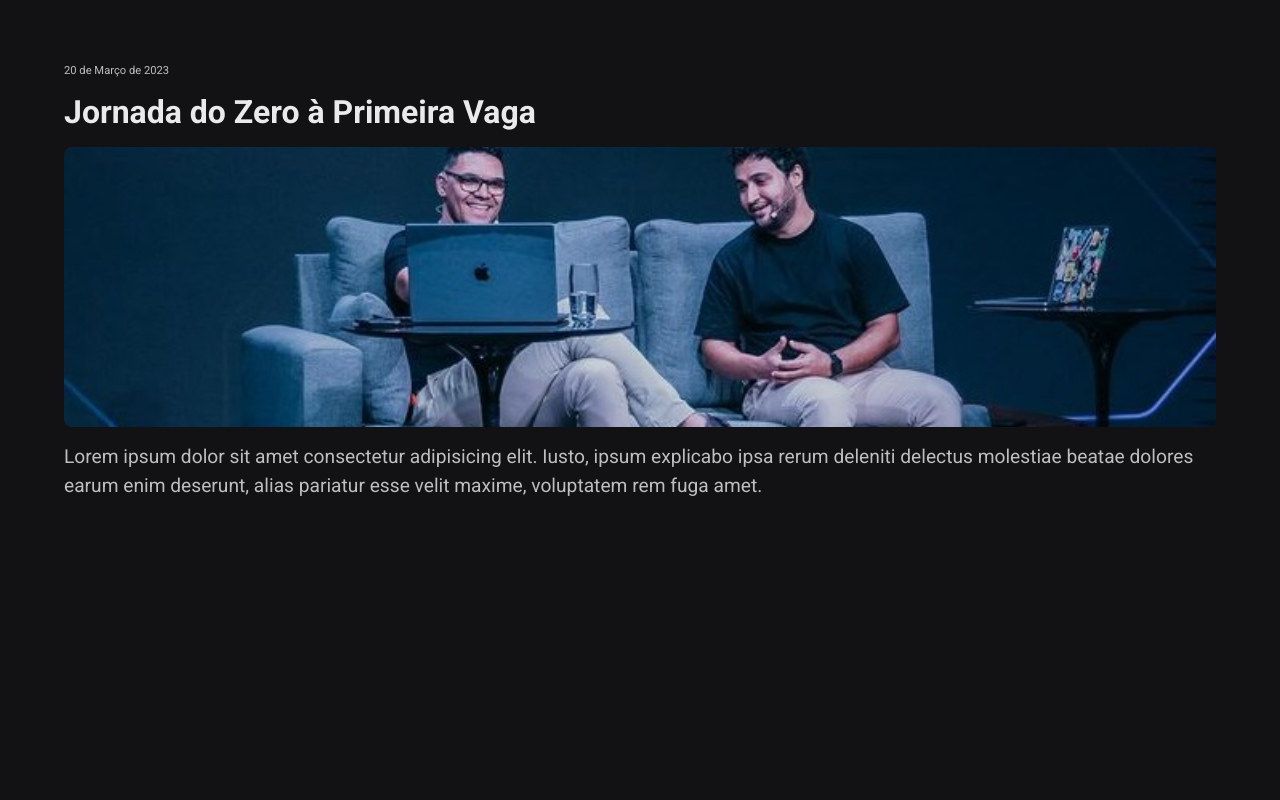
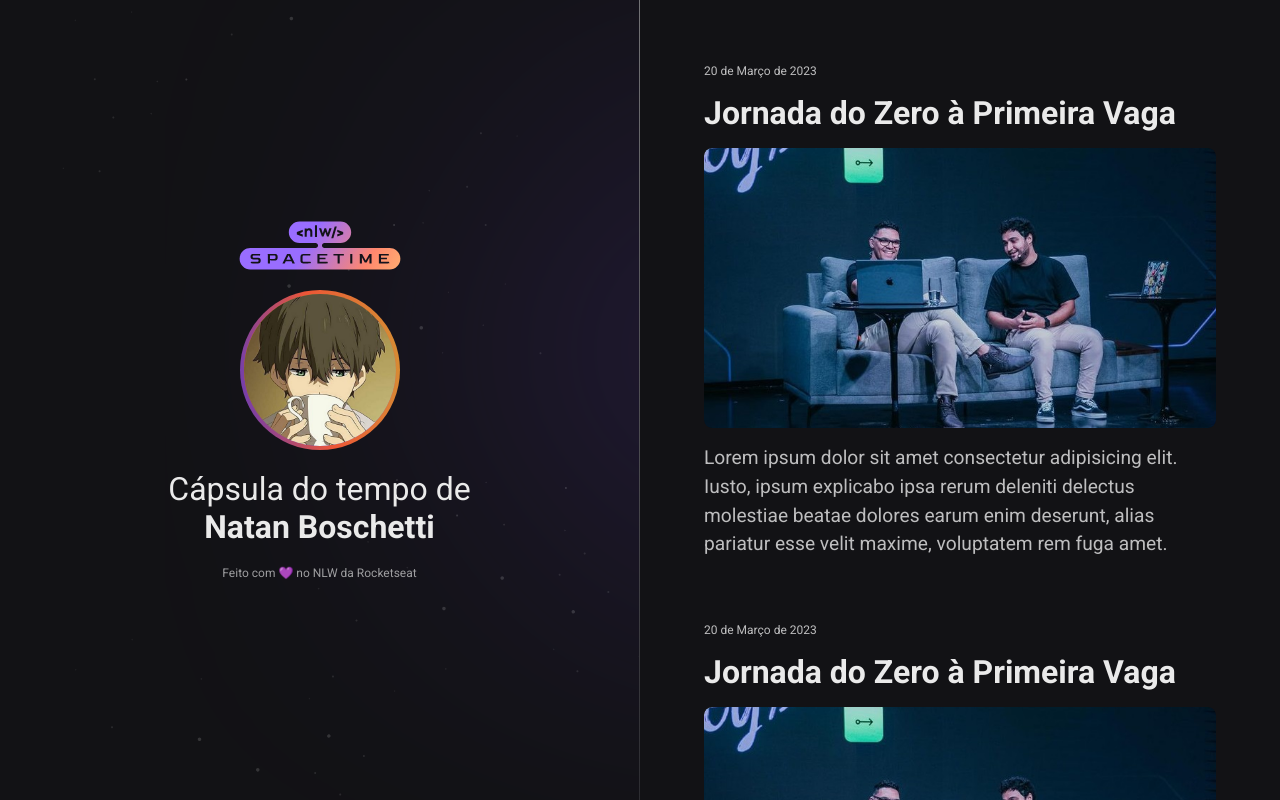
Before and after one commit to natanboschetti/nlwspacetime-explorer, a plain HTML site: page index.html in a window 1280 px wide. Drawn offline with Linux system fonts and the light colour scheme; a web font is replaced by a local one.

Commit message:
aula03 + aula04 completo

```diff
--- a/index.html
+++ b/index.html
@@ -12,11 +12,29 @@
   <title>NLW Spacetime</title>
 </head>
 <body>
+  <aside>
+    <img src="assets/logo.svg" alt="Logo NLW Spacetime">
+    <img class="perfil-image" src="assets/profile-50228765-3590-4431-9c4a-80d8d7bb6aea-1682713387684.jpg" alt="Imagem de Perfil">
+    <p>
+      Cápsula do tempo de <strong>Natan Boschetti</strong>
+    </p>
+    <span>Feito com 💜 no NLW da Rocketseat</span>
+  </aside>
   <nav>
     <a href="#" target="_blank" class="memory">
       <small>20 de Março de 2023</small>
       <h1>Jornada do Zero à Primeira Vaga</h1>
-      <img src="assets/jornada.png" alt="Rodrigo e Mayk apresentando o evento Jornada do Zero à Primeira Vaga">
+      <div>
+        <img src="assets/jornada.png" alt="Rodrigo e Mayk apresentando o evento Jornada do Zero à Primeira Vaga">
+      </div>
+      <p>Lorem ipsum dolor sit amet consectetur adipisicing elit. Iusto, ipsum explicabo ipsa rerum deleniti delectus molestiae beatae dolores earum enim deserunt, alias pariatur esse velit maxime, voluptatem rem fuga amet.</p>
+    </a>
+    <a href="#" target="_blank" class="memory">
+      <small>20 de Março de 2023</small>
+      <h1>Jornada do Zero à Primeira Vaga</h1>
+      <div>
+        <img src="assets/jornada.png" alt="Rodrigo e Mayk apresentando o evento Jornada do Zero à Primeira Vaga">
+      </div>
       <p>Lorem ipsum dolor sit amet consectetur adipisicing elit. Iusto, ipsum explicabo ipsa rerum deleniti delectus molestiae beatae dolores earum enim deserunt, alias pariatur esse velit maxime, voluptatem rem fuga amet.</p>
     </a>
   </nav>
--- a/style.css
+++ b/style.css
@@ -4,14 +4,90 @@
   box-sizing: border-box;
 }
 
+:root {
+  font-size: 16px;
+}
+
+::-webkit-scrollbar {
+  width: 8px;
+}
+
+::-webkit-scrollbar-track {
+  background-color: #2c2c31;
+}
+
+::-webkit-scrollbar-thumb {
+  background-color: #9e9ea0;
+}
+
+@keyframes entering {
+  from {
+    opacity: 0;
+    transform: translateY(-200px);
+  }
+  to {
+    opacity: 1;
+    transform: translateY(0);
+  }
+}
+
 body {
   background-color: #121215;
   font-family: 'Roboto', sans-serif;
   color: #eaeaea;
+  display: grid;
+  grid-template-areas: "profile timeline";
+  grid-template-columns: 1fr 1fr;
+  grid-template-rows: 100vh;
+}
+
+aside {
+  grid-area: profile;
+
+  display: flex;
+  flex-direction: column;
+  align-items: center;
+  justify-content: center;
+  gap: 20px;
+
+  border-right: 1px solid;
+  border-image: linear-gradient(#727275, #2c2c31) 1;
+
+  background-image: url('./assets/background.svg');
+  background-position: top right;
+  background-repeat: no-repeat;
+  background-size: auto 100%;
+}
+
+aside img:nth-child(2) {
+  height: 160px;
+  width: 160px;
+  border-radius: 50%;
+  border: 4px solid transparent;
+  background: linear-gradient(#d39333, #ed5636, #633bbc) padding-box, linear-gradient(260deg, #d39333, #ed5636, #633bbc) border-box;
+}
+
+aside p {
+  width: 350px;
+  font-size: 2rem;
+  text-align: center;
+}
+
+aside span {
+  font-size: 0.75rem;
+  color: #9e9ea0;
 }
 
 nav {
+  overflow-y: scroll;
+  grid-area: timeline;
   padding: 4rem;
+
+  animation: entering 0.7s ease-in-out;
+}
+
+aside * {
+  animation: entering 0.7s ease-in-out;
 }
 
 .memory {
@@ -24,7 +100,7 @@ nav {
 
 .memory small {
   color: #bebebf;
-  font-size: 0.7rem;
+  font-size: 0.75rem;
 }
 
 .memory h1 {
@@ -37,6 +113,19 @@ nav {
   height: 280px;
   object-fit: cover;
   border-radius: 0.5rem;
+
+  transition: transform 0.3s ease-in-out;
+}
+
+.memory div {
+  width: 100%;
+  height: 280px;
+  overflow: hidden;
+  border-radius: 0.5rem;
+}
+
+.memory:hover img {
+  transform: scale(1.1);
 }
 
 .memory p {
@@ -44,3 +133,29 @@ nav {
   color: #bebebf;
   line-height: 1.8rem;
 }
+
+@media (max-width: 768px) {
+  :root {
+    font-size: 14px;
+  }
+
+  body {
+    grid-template-columns: 1fr;
+    grid-template-rows: 0.2fr 0.8fr;
+    grid-template-areas: "profile" "timeline";
+  }
+
+  aside {
+    border-right: none;
+    padding: 32px 12px;
+  }
+
+  aside p {
+    width: 300px;
+  }
+
+  nav {
+    overflow-y: visible;
+    padding: 22px;
+  }
+}
```
Also changed, not shown: assets/103941452.png (added), assets/background.svg (added), assets/logo.svg (added), assets/profile-50228765-3590-4431-9c4a-80d8d7bb6aea-1682713387684.jpg (added).
